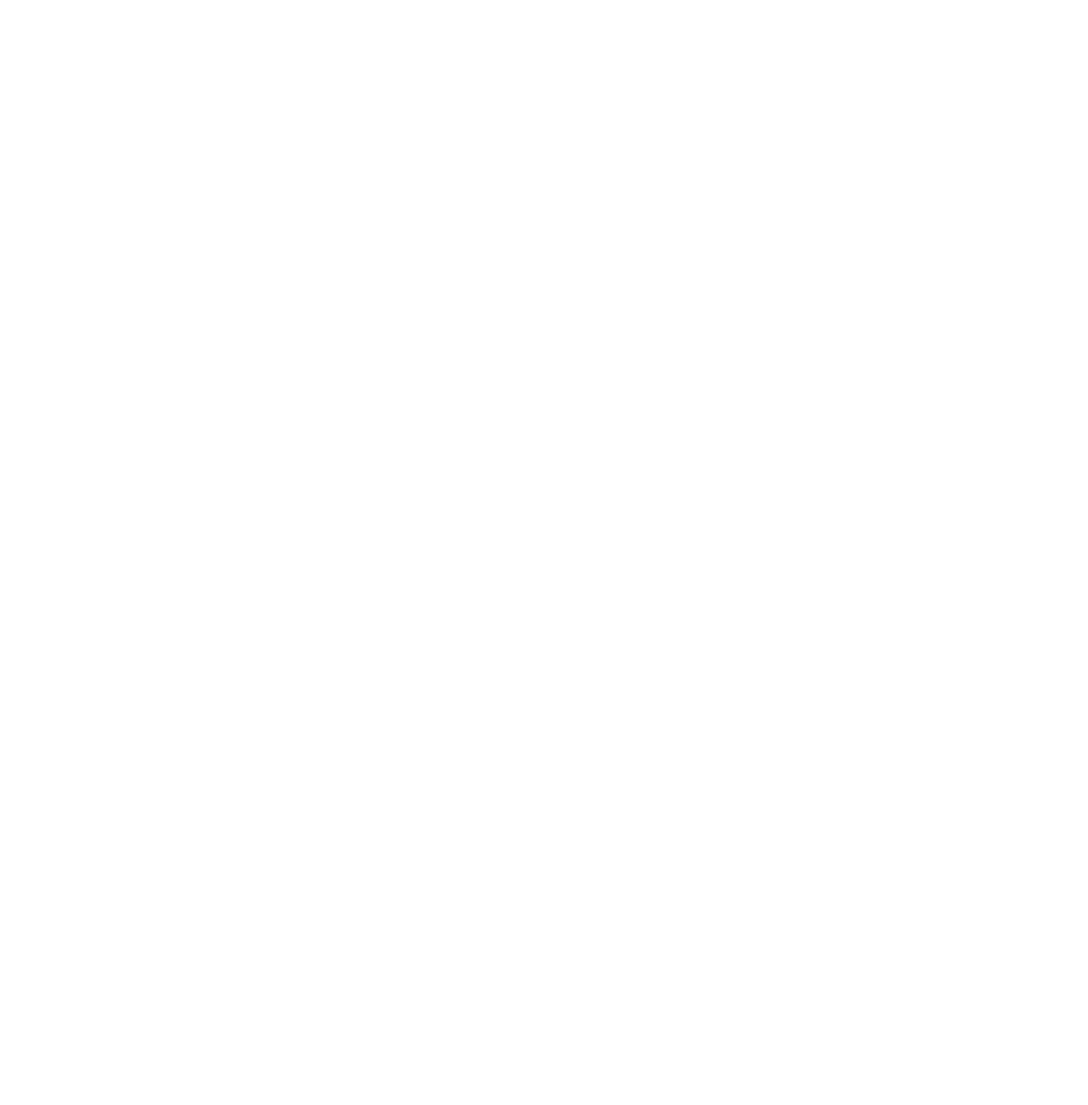
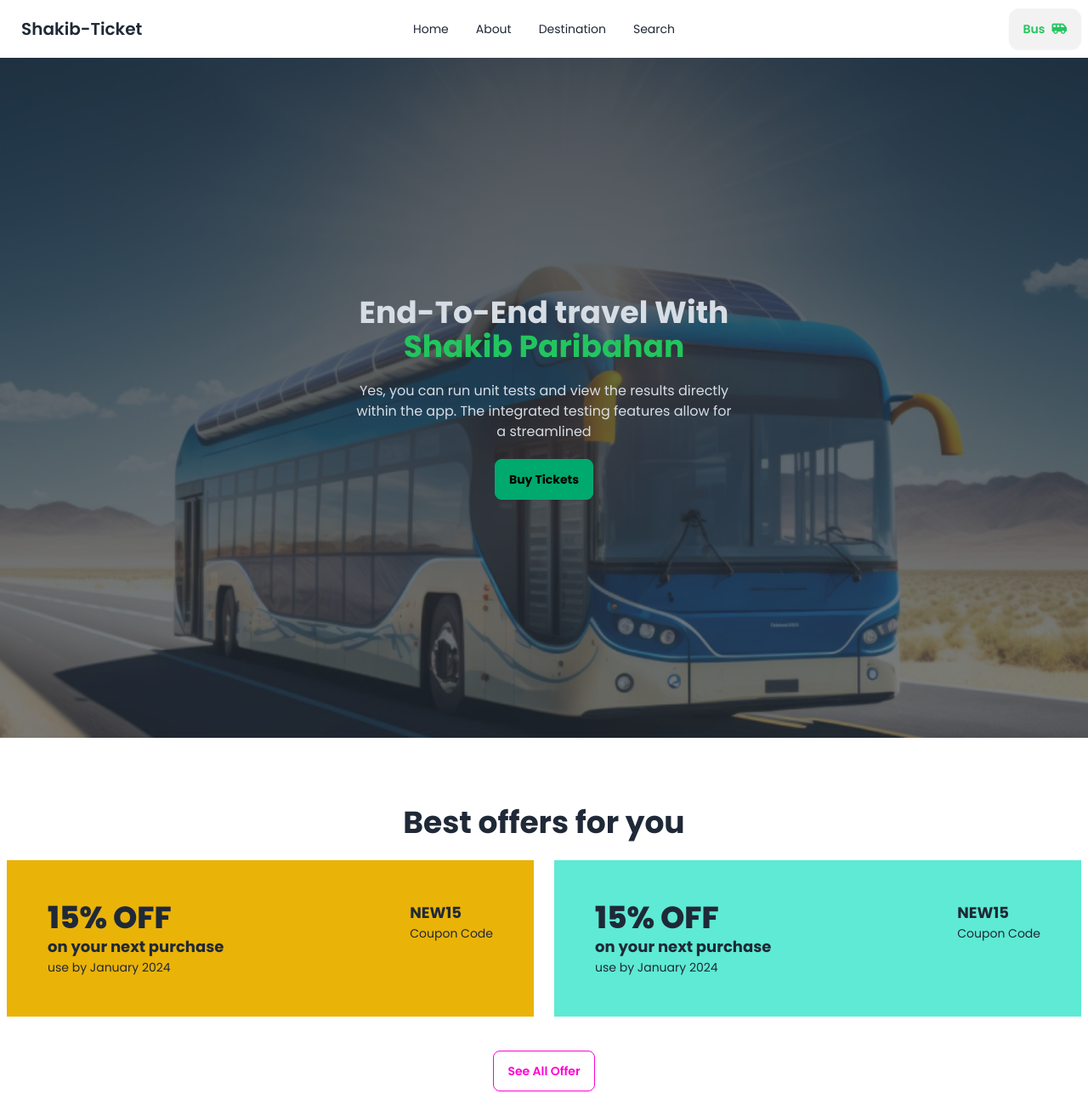
Before and after one commit to sakibalhassan/bus-ticket-website, a plain HTML site: page index.html in a window 1280 px wide. Shown: the whole page at 85% size. Before the commit the page ends 800 px from the top, so only its background shows below. Drawn offline with nearby package versions, Linux system fonts and the light colour scheme.

Commit message:
added header and offer part

```diff
--- a/index.html
+++ b/index.html
@@ -5,17 +5,126 @@
     <meta charset="UTF-8">
     <meta name="viewport" content="width=device-width, initial-scale=1.0">
     <title>bus ticket website</title>
+    <!-- font awesome  link-->
+    <script src="https://kit.fontawesome.com/20cb76860e.js" crossorigin="anonymous"></script>
+    <!-- font awesome  link-->
+
     <!-- daisy tailwind css link -->
     <link href="https://cdn.jsdelivr.net/npm/daisyui@4.7.2/dist/full.min.css" rel="stylesheet" type="text/css" />
     <script src="https://cdn.tailwindcss.com"></script>
     <!-- daisy tailwind css link -->
+
     <!-- raw css link -->
     <link rel="stylesheet" href="styles/style.css">
     <!-- raw css link -->
 </head>
 
-<body>
+<body class="font-popins">
+    <header class="container mx-auto">
+        <!--=========== navbar start============= -->
+        <nav>
+            <div class="navbar bg-base-100">
+                <div class="navbar-start">
+                    <div class="dropdown">
+                        <div tabindex="0" role="button" class="btn btn-ghost lg:hidden">
+                            <svg xmlns="http://www.w3.org/2000/svg" class="h-5 w-5" fill="none" viewBox="0 0 24 24"
+                                stroke="currentColor">
+                                <path stroke-linecap="round" stroke-linejoin="round" stroke-width="2"
+                                    d="M4 6h16M4 12h8m-8 6h16" />
+                            </svg>
+                        </div>
+                        <ul tabindex="0"
+                            class="menu menu-sm dropdown-content mt-3 z-[1] p-2 shadow bg-base-100 rounded-box w-52">
+                            <li><a>Home</a></li>
+                            <li><a>About</a></li>
+                            <li><a>Destination</a></li>
+                            <li><a>Search</a></li>
+                        </ul>
+                    </div>
+                    <a class="btn btn-ghost text-xl">Shakib-Ticket</a>
+                </div>
+                <div class="navbar-center hidden lg:flex">
+                    <ul class="menu menu-horizontal px-1">
+                        <li><a>Home</a></li>
+                        <li><a>About</a></li>
+                        <li><a>Destination</a></li>
+                        <li><a>Search</a></li>
+                    </ul>
+                </div>
+                <div class="navbar-end">
+                    <a class="btn text-green-500 rounded-xl">Bus <i
+                            class="fa-solid fa-van-shuttle text-green-500"></i></a>
+                </div>
+            </div>
+        </nav>
+        <!--============= navbar end================== -->
 
+
+        <!--=========== banner section start=========== -->
+
+        <section>
+            <div class="hero min-h-screen" style="background-image: url(images/banner.png);">
+                <div class="hero-overlay bg-opacity-60"></div>
+                <div class="hero-content text-center text-neutral-content">
+                    <div class="max-w-md">
+                        <h1 class="mb-5 text-4xl font-bold">End-To-End travel With <span class="text-green-500">Shakib
+                                Paribahan</span></h1>
+                        <p class="mb-5">Yes, you can run unit tests and view the results directly within the app. The
+                            integrated testing features allow for a streamlined </p>
+                        <button class="btn btn-success font-bold">Buy Tickets</button>
+                    </div>
+                </div>
+            </div>
+        </section>
+        <!--=========== banner section end=========== -->
+    </header>
+    <main class="container mx-auto">
+
+        <!--=========== offer section start============== -->
+
+        <section class="my-20">
+            <h2 class="text-4xl text-center font-bold">Best offers for you</h2>
+            <div class="flex flex-col lg:flex-row gap-6 px-2 mt-6">
+                <div class="lg:w-1/2 sm:w-full h-56">
+                    <div class="flex justify-between p-12 bg-yellow-500">
+                        <div>
+                            <h3 class="text-4xl font-extrabold">15% OFF</h3>
+                            <h4 class="text-lg font-bold">on your next purchase</h4>
+                            <p class="text-sm">use by January 2024 </p>
+                        </div>
+                        <div>
+                            <h3 class="text-lg font-bold">NEW15</h3>
+                            <p class="text-sm">Coupon Code</p>
+                        </div>
+                    </div>
+                </div>
+                <div class="lg:w-1/2 sm:full h-56">
+                    <div class="flex justify-between p-12 bg-teal-300">
+                        <div>
+                            <h3 class="text-4xl font-extrabold">15% OFF</h3>
+                            <h4 class="text-lg font-bold">on your next purchase</h4>
+                            <p class="text-sm">use by January 2024 </p>
+                        </div>
+                        <div>
+                            <h3 class="text-lg font-bold">NEW15</h3>
+                            <p class="text-sm">Coupon Code</p>
+                        </div>
+                    </div>
+                </div>
+
+            </div>
+            <div class="flex items-center justify-center">
+                <button class="btn btn-outline btn-secondary">See All Offer</button>
+
+            </div>
+        </section>
+
+        <!--=========== offer section end============== -->
+
+    </main>
+    <footer>
+
+    </footer>
 </body>
 
 </html>
```
